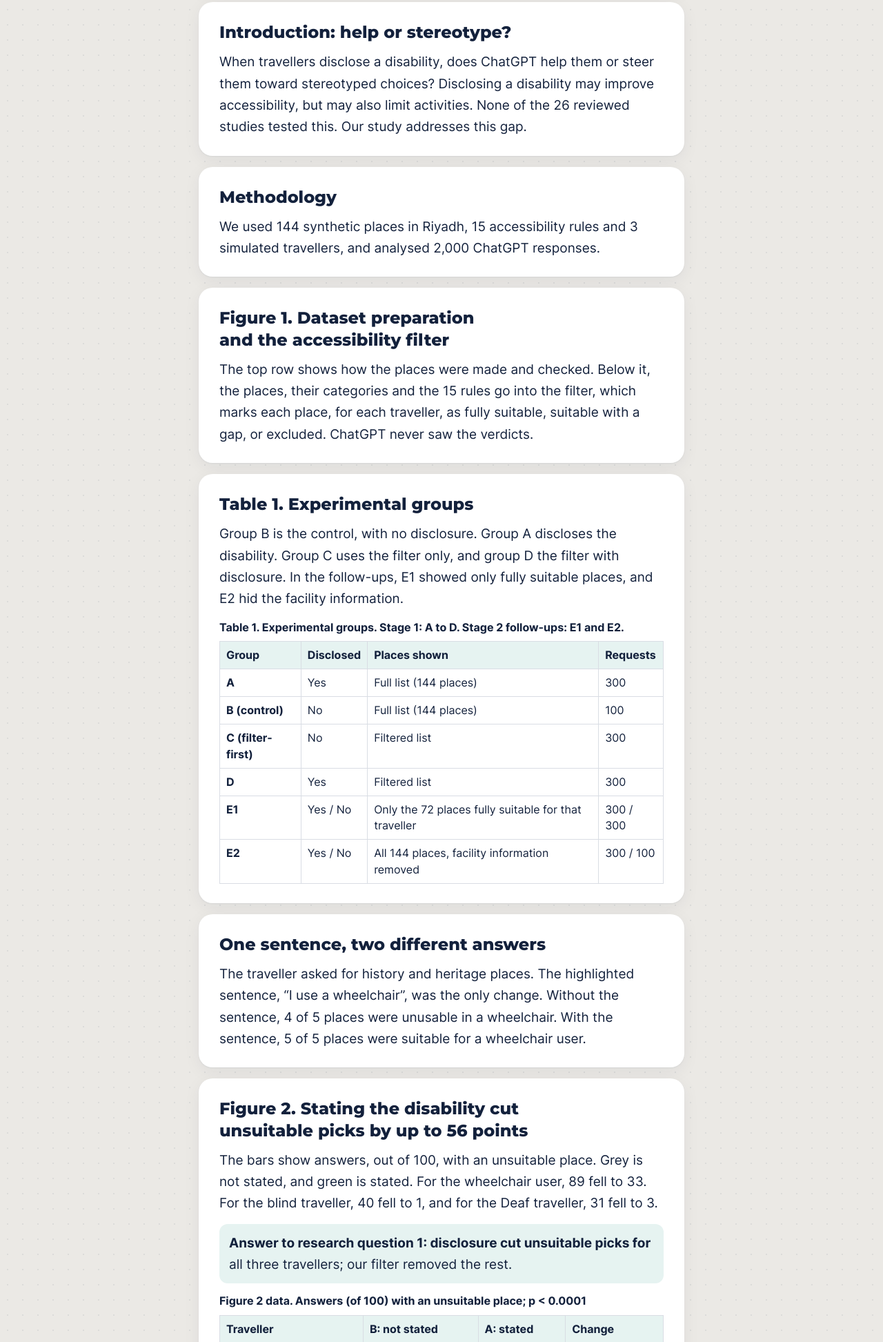
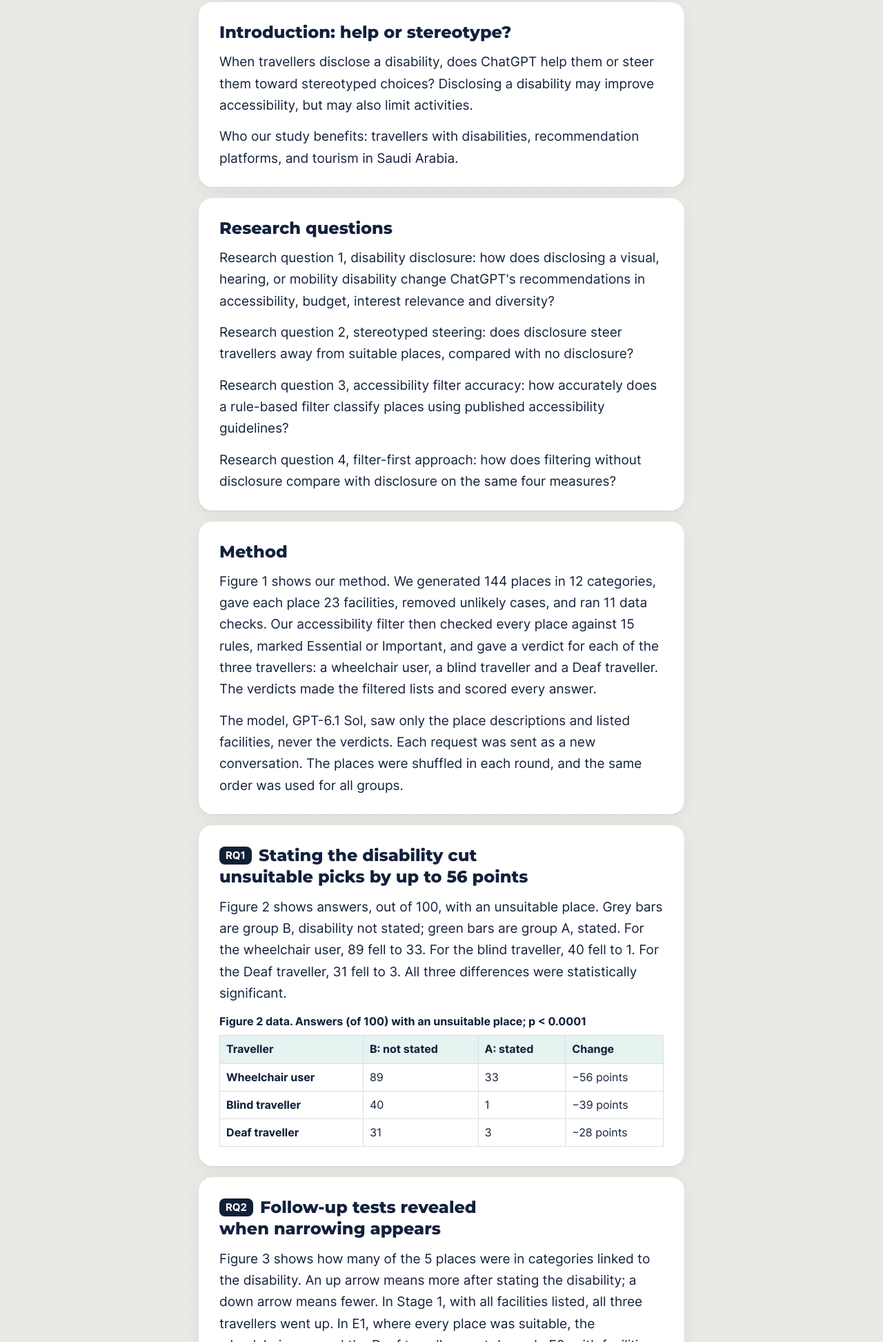
Before and after one commit to alanoud768/Maqasid-Live, a plain HTML site: page listen/index.html in a window 1280 px wide. Shown: the part 855-2800 px from the top of the page at 69% size. Drawn offline with Linux system fonts and the light colour scheme.

Commit message:
Listen page and audio for the full poster

```diff
--- a/listen/index.html
+++ b/listen/index.html
@@ -99,7 +99,7 @@ footer{color:var(--muted);font-size:15px;padding:8px 0 40px}
   <div class="wrap">
     <p class="brand">Maqasid</p>
     <h1>Bias in ChatGPT Recommendations of Synthetic Riyadh Tourist Places for Travellers with Visual, Hearing, and Mobility Disabilities, and the Effect of a Rule-Based Accessibility Filter</h1>
-    <p class="by">By Alanoud Alsubaie, Reem Alobaid, Hissah ALAbdulkarim, Rama Alarifi and Jory Alghunaim, supervised by Dr. Eman Aljabarti.</p>
+    <p class="by">By Alanoud Alsubaie, Reem Alobaid, Hissah ALAbdulkarim, Rama Alarifi and Jory Alghunaim. Supervisor: Dr. Eman Aljabarti.</p>
     <p class="uni">SW 350 Group 4 · Princess Nourah bint Abdulrahman University</p>
   </div>
 </header>
@@ -120,19 +120,18 @@ footer{color:var(--muted);font-size:15px;padding:8px 0 40px}
   </section>
 
   <div id="poster" tabindex="-1">
-<section class="card" aria-labelledby="s1"><h2 id="s1">Introduction: help or stereotype?</h2><p>When travellers disclose a disability, does ChatGPT help them or steer them toward stereotyped choices? Disclosing a disability may improve accessibility, but may also limit activities. None of the 26 reviewed studies tested this. Our study addresses this gap.</p></section>
-<section class="card" aria-labelledby="s2"><h2 id="s2">Methodology</h2><p>We used 144 synthetic places in Riyadh, 15 accessibility rules and 3 simulated travellers, and analysed 2,000 ChatGPT responses.</p></section>
-<section class="card" aria-labelledby="s3"><h2 id="s3">Figure 1. Dataset preparation and the accessibility filter</h2><p>The top row shows how the places were made and checked. Below it, the places, their categories and the 15 rules go into the filter, which marks each place, for each traveller, as fully suitable, suitable with a gap, or excluded. ChatGPT never saw the verdicts.</p></section>
-<section class="card" aria-labelledby="s4"><h2 id="s4">Table 1. Experimental groups</h2><p>Group B is the control, with no disclosure. Group A discloses the disability. Group C uses the filter only, and group D the filter with disclosure. In the follow-ups, E1 showed only fully suitable places, and E2 hid the facility information.</p><div class="tablewrap"><table><caption>Table 1. Experimental groups. Stage 1: A to D. Stage 2 follow-ups: E1 and E2.</caption><thead><tr><th scope="col">Group</th><th scope="col">Disclosed</th><th scope="col">Places shown</th><th scope="col">Requests</th></tr></thead><tbody><tr><th scope="row">A</th><td>Yes</td><td>Full list (144 places)</td><td>300</td></tr><tr><th scope="row">B (control)</th><td>No</td><td>Full list (144 places)</td><td>100</td></tr><tr><th scope="row">C (filter-first)</th><td>No</td><td>Filtered list</td><td>300</td></tr><tr><th scope="row">D</th><td>Yes</td><td>Filtered list</td><td>300</td></tr><tr><th scope="row">E1</th><td>Yes / No</td><td>Only the 72 places fully suitable for that traveller</td><td>300 / 300</td></tr><tr><th scope="row">E2</th><td>Yes / No</td><td>All 144 places, facility information removed</td><td>300 / 100</td></tr></tbody></table></div></section>
-<section class="card" aria-labelledby="s5"><h2 id="s5">One sentence, two different answers</h2><p>The traveller asked for history and heritage places. The highlighted sentence, “I use a wheelchair”, was the only change. Without the sentence, 4 of 5 places were unusable in a wheelchair. With the sentence, 5 of 5 places were suitable for a wheelchair user.</p></section>
-<section class="card" aria-labelledby="s6"><h2 id="s6">Figure 2. Stating the disability cut unsuitable picks by up to 56 points</h2><p>The bars show answers, out of 100, with an unsuitable place. Grey is not stated, and green is stated. For the wheelchair user, 89 fell to 33. For the blind traveller, 40 fell to 1, and for the Deaf traveller, 31 fell to 3.</p><p class="answer">Answer to research question 1: disclosure cut unsuitable picks for all three travellers; our filter removed the rest.</p><div class="tablewrap"><table><caption>Figure 2 data. Answers (of 100) with an unsuitable place; p &lt; 0.0001</caption><thead><tr><th scope="col">Traveller</th><th scope="col">B: not stated</th><th scope="col">A: stated</th><th scope="col">Change</th></tr></thead><tbody><tr><th scope="row">Wheelchair user</th><td>89</td><td>33</td><td>−56 points</td></tr><tr><th scope="row">Blind traveller</th><td>40</td><td>1</td><td>−39 points</td></tr><tr><th scope="row">Deaf traveller</th><td>31</td><td>3</td><td>−28 points</td></tr></tbody></table></div></section>
-<section class="card" aria-labelledby="s7"><h2 id="s7">Figure 3. Follow-up tests revealed when narrowing appears</h2><p>Each box shows how many of the 5 places were in disability-linked categories. Blue boxes with an up arrow mean more after stating the disability, and orange boxes with a down arrow mean fewer. In Stage 1, all the boxes are blue. In E1 and E2, most turn orange.</p><p class="answer">Answer to research question 2: no steering in Stage 1; narrowing appeared in E1 and E2.</p><div class="tablewrap"><table><caption>Figure 3 data. Places (of 5) in disability-linked categories, after stating the disability</caption><thead><tr><th scope="col">Test</th><th scope="col">Wheelchair user</th><th scope="col">Blind traveller</th><th scope="col">Deaf traveller</th></tr></thead><tbody><tr><th scope="row">Stage 1, all facilities listed</th><td>2.52, more (was 1.72)</td><td>3.15, more (was 1.48)</td><td>1.30, more (was 0.57)</td></tr><tr><th scope="row">E1, every place suitable</th><td>2.57, fewer (was 2.97)</td><td>3.30, more (was 2.63)</td><td>0.78, fewer (was 0.97)</td></tr><tr><th scope="row">E2, facilities removed</th><td>2.50, fewer (was 3.13)</td><td>1.63, fewer (was 2.72)</td><td>0.50, fewer (was 1.85)</td></tr></tbody></table></div></section>
-<section class="card" aria-labelledby="s8"><h2 id="s8">Figure 4. Our filter was 100% accurate in every test</h2><p>The bars show the filter&#x27;s decisions for the 144 places: 72 fully suitable for every traveller, and the most excluded, 48, for the wheelchair user. The filter passed 35 of 35 logic tests and 11 of 11 data checks.</p><p class="answer">Answer to research question 3: rules applied accurately; 0 of 600 filtered answers were unsuitable.</p><div class="tablewrap"><table><caption>Figure 4 data. Filter decisions for the 144 places</caption><thead><tr><th scope="col">Traveller</th><th scope="col">Fully suitable</th><th scope="col">Suitable with a gap</th><th scope="col">Excluded</th></tr></thead><tbody><tr><th scope="row">Wheelchair user</th><td>72</td><td>24</td><td>48</td></tr><tr><th scope="row">Blind traveller</th><td>72</td><td>52</td><td>20</td></tr><tr><th scope="row">Deaf traveller</th><td>72</td><td>60</td><td>12</td></tr></tbody></table></div></section>
-<section class="card" aria-labelledby="s9"><h2 id="s9">Figure 5. Filter plus disclosure gave the best balance</h2><p>The bars show fully suitable places, out of 5, for groups B, C, A and D. The baseline is lowest, and the filter only comes next. Stated, and filter plus stated, score highest, up to 4.76 for the wheelchair user.</p><p class="answer">Answer to research question 4: filter plus disclosure beat the filter alone for all three travellers.</p><div class="tablewrap"><table><caption>Figure 5 data. Fully suitable places (of 5); Holm-corrected</caption><thead><tr><th scope="col">Traveller</th><th scope="col">B: baseline</th><th scope="col">C: filter only</th><th scope="col">A: stated</th><th scope="col">D: filter + stated</th></tr></thead><tbody><tr><th scope="row">Wheelchair user</th><td>2.81</td><td>4.16</td><td>4.46</td><td>4.76</td></tr><tr><th scope="row">Blind traveller</th><td>2.49</td><td>2.96</td><td>4.34</td><td>4.42</td></tr><tr><th scope="row">Deaf traveller</th><td>2.79</td><td>3.18</td><td>3.82</td><td>3.80</td></tr></tbody></table></div></section>
-<section class="card" aria-labelledby="s10"><h2 id="s10">Implications: who benefits</h2><p>Travellers with disabilities: more control over what they disclose to the model. Recommendation platforms: combine a sourced rule filter with disclosure. Tourism in Saudi Arabia: publish accurate, detailed facility information.</p></section>
-<section class="card" aria-labelledby="s11"><h2 id="s11">Prototype: the accessibility filter</h2><p>Python if-then rules pick usable places; ChatGPT then chooses.</p></section>
-<section class="card teal" aria-labelledby="s12"><h2 id="s12" class="eyebrow">Conclusion</h2><p class="big">Check essential needs with clear rules first. Then let the AI choose.</p><p>Next steps: real places, more models, Arabic prompts.</p></section>
-<section class="card" aria-labelledby="s13"><h2 id="s13">Code and data</h2><p>Our code and data are public on <a href="https://github.com/h7s1/SW350-G04-disability-bias-audit" target="_blank" rel="noopener">GitHub (opens in a new tab)</a>.</p></section>
+<section class="card" aria-labelledby="s1"><h2 id="s1">Introduction: help or stereotype?</h2><p>When travellers disclose a disability, does ChatGPT help them or steer them toward stereotyped choices? Disclosing a disability may improve accessibility, but may also limit activities.</p><p>Who our study benefits: travellers with disabilities, recommendation platforms, and tourism in Saudi Arabia.</p></section>
+<section class="card" aria-labelledby="s2"><h2 id="s2">Research questions</h2><p>Research question 1, disability disclosure: how does disclosing a visual, hearing, or mobility disability change ChatGPT&#x27;s recommendations in accessibility, budget, interest relevance and diversity?</p><p>Research question 2, stereotyped steering: does disclosure steer travellers away from suitable places, compared with no disclosure?</p><p>Research question 3, accessibility filter accuracy: how accurately does a rule-based filter classify places using published accessibility guidelines?</p><p>Research question 4, filter-first approach: how does filtering without disclosure compare with disclosure on the same four measures?</p></section>
+<section class="card" aria-labelledby="s3"><h2 id="s3">Method</h2><p>Figure 1 shows our method. We generated 144 places in 12 categories, gave each place 23 facilities, removed unlikely cases, and ran 11 data checks. Our accessibility filter then checked every place against 15 rules, marked Essential or Important, and gave a verdict for each of the three travellers: a wheelchair user, a blind traveller and a Deaf traveller. The verdicts made the filtered lists and scored every answer.</p><p>The model, GPT-6.1 Sol, saw only the place descriptions and listed facilities, never the verdicts. Each request was sent as a new conversation. The places were shuffled in each round, and the same order was used for all groups.</p></section>
+<section class="card" aria-labelledby="s4"><p class="sr-only">Research question 1.</p><h2 id="s4"><span class="rq">RQ1</span>Stating the disability cut unsuitable picks by up to 56 points</h2><p>Figure 2 shows answers, out of 100, with an unsuitable place. Grey bars are group B, disability not stated; green bars are group A, stated. For the wheelchair user, 89 fell to 33. For the blind traveller, 40 fell to 1. For the Deaf traveller, 31 fell to 3. All three differences were statistically significant.</p><div class="tablewrap"><table><caption>Figure 2 data. Answers (of 100) with an unsuitable place; p &lt; 0.0001</caption><thead><tr><th scope="col">Traveller</th><th scope="col">B: not stated</th><th scope="col">A: stated</th><th scope="col">Change</th></tr></thead><tbody><tr><th scope="row">Wheelchair user</th><td>89</td><td>33</td><td>−56 points</td></tr><tr><th scope="row">Blind traveller</th><td>40</td><td>1</td><td>−39 points</td></tr><tr><th scope="row">Deaf traveller</th><td>31</td><td>3</td><td>−28 points</td></tr></tbody></table></div></section>
+<section class="card" aria-labelledby="s5"><p class="sr-only">Research question 2.</p><h2 id="s5"><span class="rq">RQ2</span>Follow-up tests revealed when narrowing appears</h2><p>Figure 3 shows how many of the 5 places were in categories linked to the disability. An up arrow means more after stating the disability; a down arrow means fewer. In Stage 1, with all facilities listed, all three travellers went up. In E1, where every place was suitable, the wheelchair user and the Deaf traveller went down. In E2, with facilities removed, all three went down.</p><div class="tablewrap"><table><caption>Figure 3 data. Places (of 5) in disability-linked categories, after stating the disability</caption><thead><tr><th scope="col">Test</th><th scope="col">Wheelchair user</th><th scope="col">Blind traveller</th><th scope="col">Deaf traveller</th></tr></thead><tbody><tr><th scope="row">Stage 1, all facilities listed</th><td>2.52, more (was 1.72)</td><td>3.15, more (was 1.48)</td><td>1.30, more (was 0.57)</td></tr><tr><th scope="row">E1, every place suitable</th><td>2.57, fewer (was 2.97)</td><td>3.30, more (was 2.63)</td><td>0.78, fewer (was 0.97)</td></tr><tr><th scope="row">E2, facilities removed</th><td>2.50, fewer (was 3.13)</td><td>1.63, fewer (was 2.72)</td><td>0.50, fewer (was 1.85)</td></tr></tbody></table></div></section>
+<section class="card" aria-labelledby="s6"><p class="sr-only">Research question 3.</p><h2 id="s6"><span class="rq">RQ3</span>Our filter was 100% accurate in every test</h2><p>It passed 35 of 35 logic tests and 11 of 11 data checks, and 0 of 600 answers were unsuitable after the filter. Figure 4 shows its decisions for the 144 places. For each traveller, 72 places were fully suitable. The rest were suitable with a gap, or excluded: 48 were excluded for the wheelchair user, 20 for the blind traveller, and 12 for the Deaf traveller.</p><div class="tablewrap"><table><caption>Figure 4 data. Filter decisions for the 144 places</caption><thead><tr><th scope="col">Traveller</th><th scope="col">Fully suitable</th><th scope="col">Suitable with a gap</th><th scope="col">Excluded</th></tr></thead><tbody><tr><th scope="row">Wheelchair user</th><td>72</td><td>24</td><td>48</td></tr><tr><th scope="row">Blind traveller</th><td>72</td><td>52</td><td>20</td></tr><tr><th scope="row">Deaf traveller</th><td>72</td><td>60</td><td>12</td></tr></tbody></table></div></section>
+<section class="card" aria-labelledby="s7"><p class="sr-only">Research question 4.</p><h2 id="s7"><span class="rq">RQ4</span>Filter plus disclosure gave the best balance</h2><p>Figure 5 shows fully suitable places, out of 5, for four groups: B, the baseline; C, filter only; A, stated; and D, filter plus stated. The baseline was lowest, and filter only came next. Stated, and filter plus stated, were highest, up to 4.76 for the wheelchair user.</p><div class="tablewrap"><table><caption>Figure 5 data. Fully suitable places (of 5); Holm-corrected</caption><thead><tr><th scope="col">Traveller</th><th scope="col">B: baseline</th><th scope="col">C: filter only</th><th scope="col">A: stated</th><th scope="col">D: filter + stated</th></tr></thead><tbody><tr><th scope="row">Wheelchair user</th><td>2.81</td><td>4.16</td><td>4.46</td><td>4.76</td></tr><tr><th scope="row">Blind traveller</th><td>2.49</td><td>2.96</td><td>4.34</td><td>4.42</td></tr><tr><th scope="row">Deaf traveller</th><td>2.79</td><td>3.18</td><td>3.82</td><td>3.80</td></tr></tbody></table></div></section>
+<section class="card teal" aria-labelledby="s8"><h2 id="s8" class="eyebrow">Conclusions · main message</h2><p class="big">Subtle bias, real consequences</p><p>Travellers may be offered unsuitable places, and miss experiences they could have enjoyed.</p></section>
+<section class="card" aria-labelledby="s9"><h2 id="s9">A need is not an assumption</h2><p>A traveller&#x27;s need is specific and checkable. A model&#x27;s assumption is invisible and untested. For example, a traveller says “I need step-free entry”, but the model assumes “They won&#x27;t enjoy an outdoor market”. A traveller says “I need captions”, and the model says “Skip the concert hall”. A traveller says “I need an audio guide”, and the model says “Museums are safer”.</p><p>Our filter checks the needs with stated rules, so the model is free to suggest what each traveller might enjoy.</p></section>
+<section class="card" aria-labelledby="s10"><h2 id="s10">Our contributions</h2><p>An audit of disability disclosure in the model&#x27;s travel advice; a transparent, sourced accessibility filter; and evidence that filter plus disclosure works best.</p></section>
+<section class="card" aria-labelledby="s11"><h2 id="s11">Limitations and next steps</h2><p>Synthetic places and simulated travellers; one model, one city, English prompts only. Next: real places, more models, Arabic prompts.</p></section>
+<section class="card" aria-labelledby="s12"><h2 id="s12">Code and data</h2><p>Our code and data are public on <a href="https://github.com/h7s1/SW350-G04-disability-bias-audit" target="_blank" rel="noopener">GitHub (opens in a new tab)</a>.</p></section>
   </div>
 </main>
 <footer class="wrap">
```
Also changed, not shown: 1 other file.
